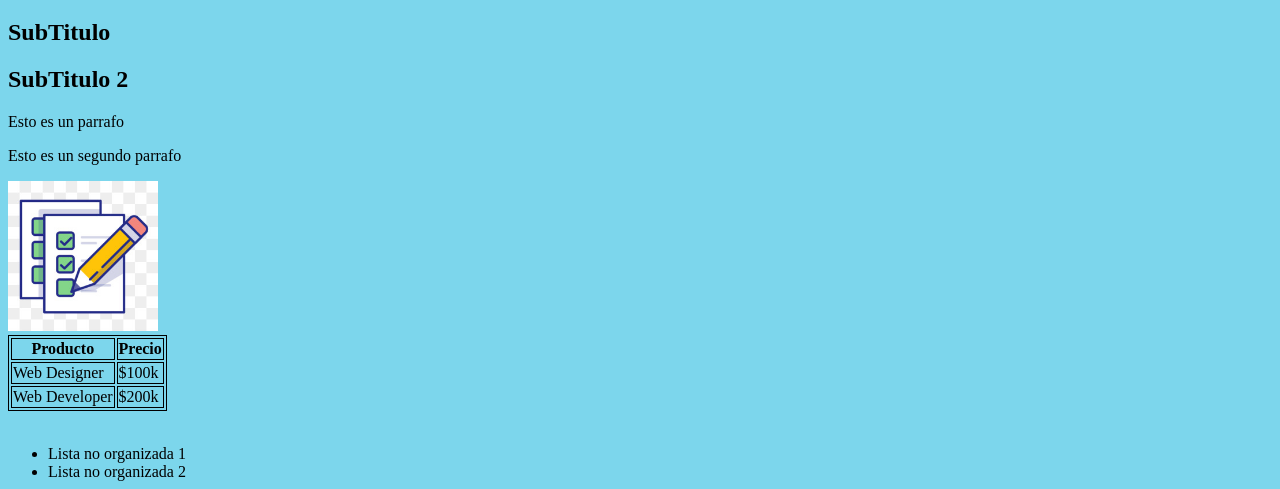
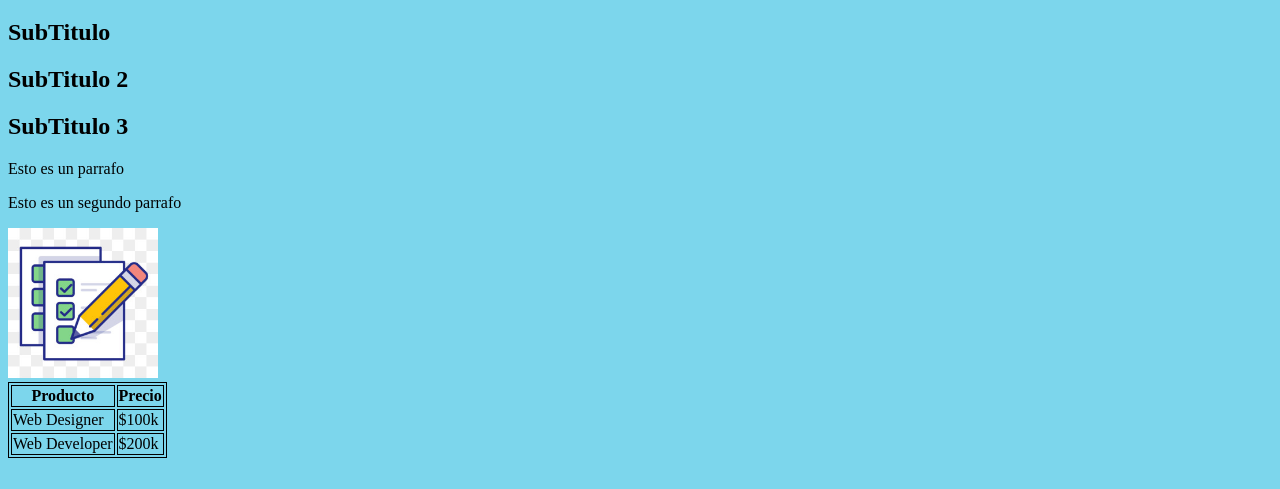
Before and after one commit to yefrid18/Prueba_Inicial_Web, a plain HTML site: page index.html in a window 1280 px wide. Shown: the part 61-550 px from the top of the page. Drawn offline with Linux system fonts and the light colour scheme.

Commit message:
prueba 3

```diff
--- a/index.html
+++ b/index.html
@@ -13,6 +13,7 @@
     <h1>Titulo Principal</h1>
     <h2>SubTitulo</h2>
     <h2>SubTitulo 2</h2>
+    <h2>SubTitulo 3</h2>
     <!-- Agregar Parrafos-->
     <p>Esto es un parrafo</p>
     <p>Esto es un segundo parrafo</p>
```
